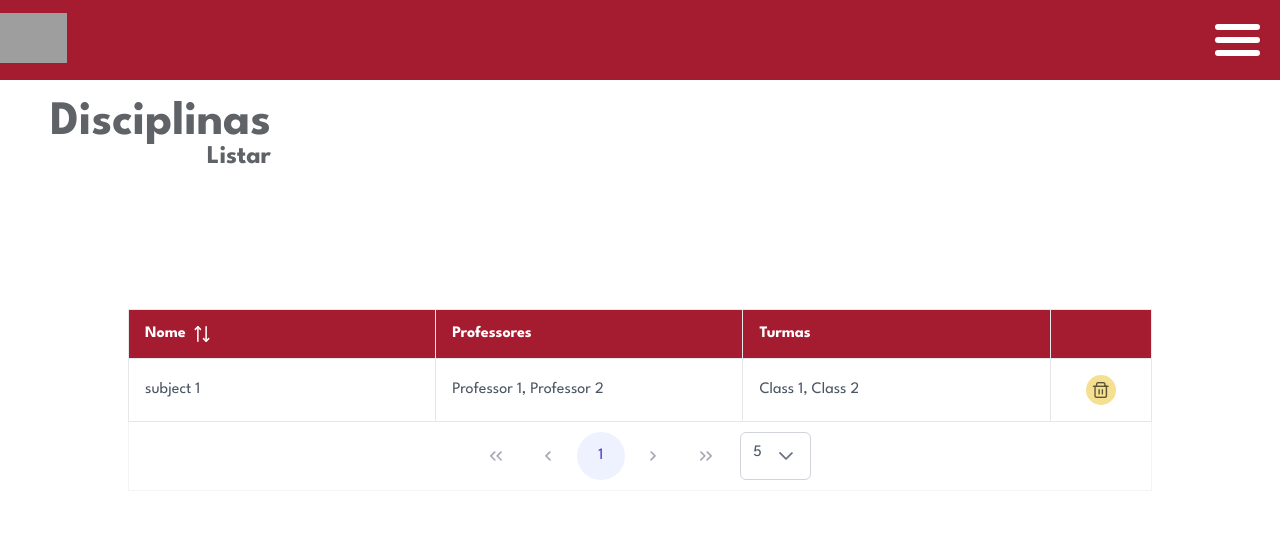
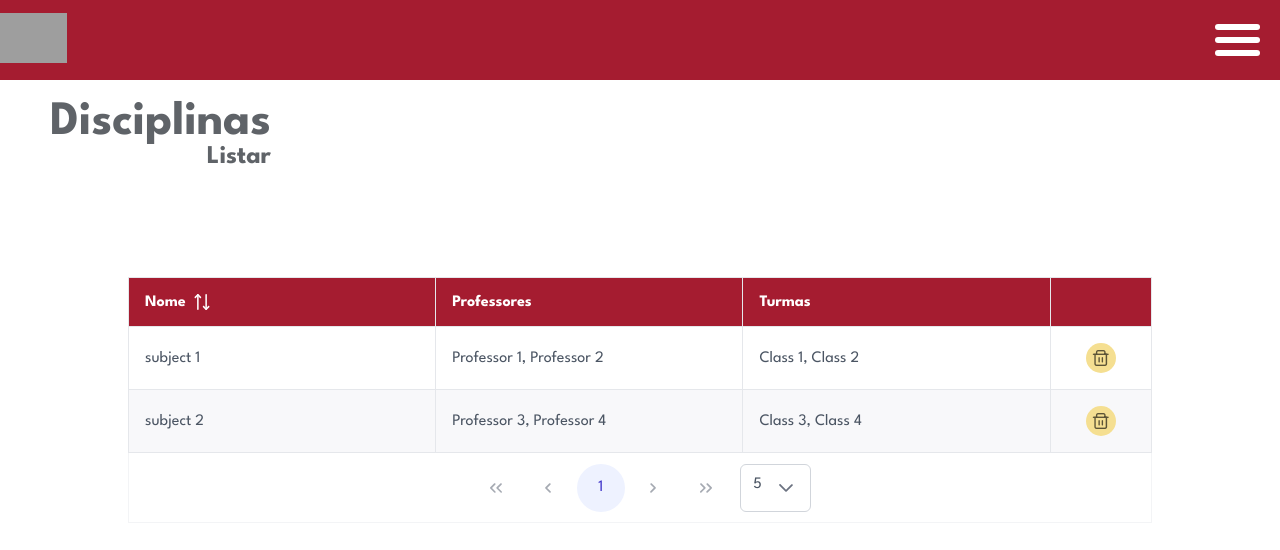
Before and after one commit to DeivisonCs/ClassroomManagement, a React (Vite) app in the folder ClassManagementFront/: page /ifba/list-subject in a window 1280 px wide. Shown: the top 550 px of the page. Built offline with nearby package versions, Linux system fonts and the light colour scheme; grey boxes are pictures that could not be loaded.

Commit message:
fixing list variable

```diff
--- a/ClassManagementFront/src/pages/private/Subject/ListSubjectPage/index.jsx
+++ b/ClassManagementFront/src/pages/private/Subject/ListSubjectPage/index.jsx
@@ -1,4 +1,4 @@
-import React, { useState } from "react";
+import React, { useEffect, useState } from "react";
 
 import "./styles.css";
 
@@ -8,16 +8,10 @@ import { Button } from "primereact/button";
 import { ConfirmDialog, confirmDialog } from 'primereact/confirmdialog';
 
 const ListSubjectPage = () => {
-    const [globalFilterValue, setGlobalFilterValue] = useState('');
-    const allRoles = ["Admin", "Aluno", "Professor"];
-    // const [filters, setFilters] = useState({
-    //     global: { value: null, matchMode: FilterMatchMode.CONTAINS },
-    //     nome: { value: null, matchMode: FilterMatchMode.STARTS_WITH },
-    //     email: { value: null, matchMode: FilterMatchMode.STARTS_WITH },
-    //     matricula: { value: null, matchMode: FilterMatchMode.STARTS_WITH },
-    //     cargo: { value: null, matchMode: FilterMatchMode.EQUALS }
-    // });
-    const dataList = [
+    const [subjetcs, setSubjects] = useState([])
+
+    useEffect(() => {
+        setSubjects([
             {
                 id:"412",
                 nome: 'subject 1',
@@ -30,7 +24,20 @@ const ListSubjectPage = () => {
                     {id:"8151", nome:"Class 2"},
                 ]
             },
+            {
+                id:"814",
+                nome: 'subject 2',
+                professores: [
+                    {id:"5171", nome:"Professor 3"},
+                    {id:"'56061'", nome:"Professor 4"},
+                ],
+                turmas: [
+                    {id:"05462", nome:"Class 3"},
+                    {id:"1261", nome:"Class 4"},
                 ]
+            }
+        ]);
+    }, [])
 
     const renderProfessors = (professors) => {
         return professors.map(professor => professor.nome).join(", ");
@@ -54,7 +61,7 @@ const ListSubjectPage = () => {
         );
     }
 
-    const removeSubjecct = (id) => {
+    const removeSubject = (id) => {
         // TODO - função pra remover disciplina
     }
 
@@ -65,7 +72,7 @@ const ListSubjectPage = () => {
             header: 'Confirmação',
             icon: 'pi pi-info-circle',
             defaultFocus: 'reject',
-            accept: () => removeSubjecct(subject.id),
+            accept: () => removeSubject(subject.id),
             reject: null
         });
     };
@@ -81,7 +88,7 @@ const ListSubjectPage = () => {
 
         <div className="list-table-div" >
             <DataTable
-                value={dataList}
+                value={subjetcs}
                 emptyMessage="Nenhum registro encontrado."
                 stripedRows
                 showGridlines
@@ -95,12 +102,14 @@ const ListSubjectPage = () => {
                 <Column
                     header="Professores"
                     body={(rowData) => renderProfessors(rowData.professores)}
-                    style={{ minWidth: '12rem' }}></Column>
+                    style={{ minWidth: '12rem' }}>
+                </Column>
                 <Column
                     header="Turmas"
                     body={(rowData) => renderClasses(rowData.turmas)}
                     field="turmas.nome"
-                    style={{ minWidth: '12rem' }}></Column>
+                    style={{ minWidth: '12rem' }}>
+                </Column>
                 <Column body={(rowData) => actions(rowData)} style={{ minWidth: 'fit-content', maxWidth:'12rem' }} ></Column>
             </DataTable>
         </div>
```
Lines whose indentation alone changed are shown as unchanged.
